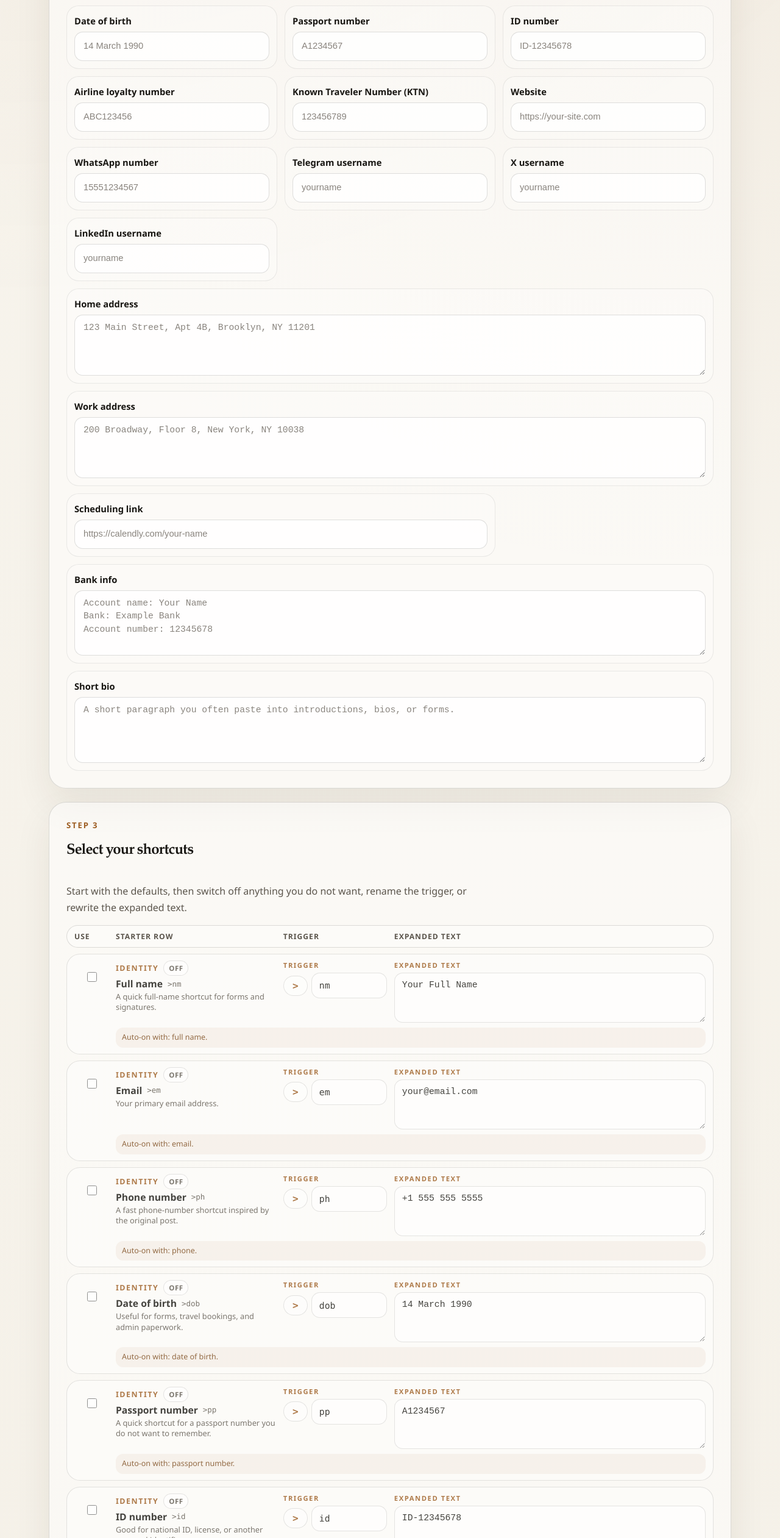
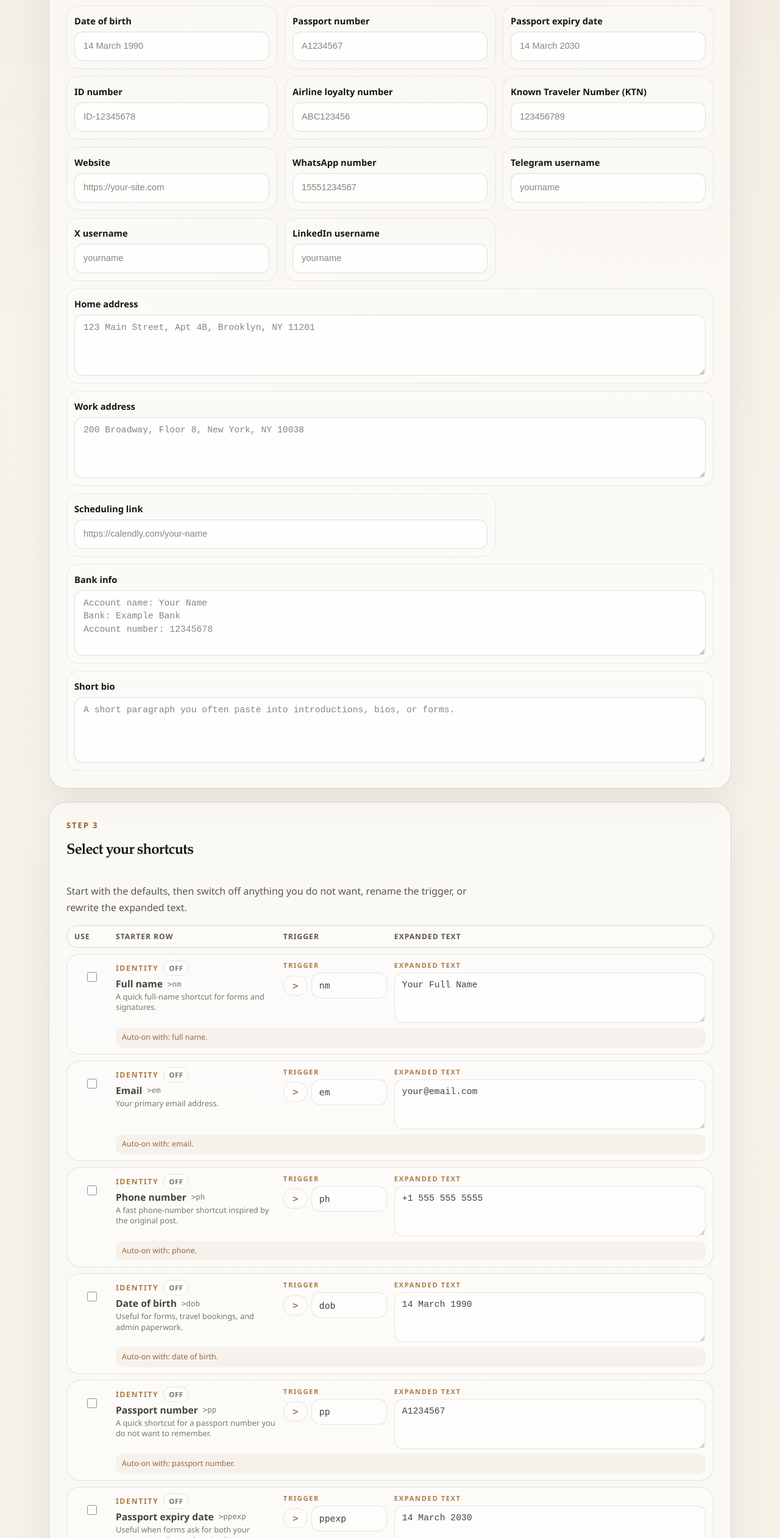
Before and after one commit to amamujee/shortcut-pack, a website: page generator.html in a window 1280 px wide. Shown: the part 1497-4019 px from the top of the page at 61% size. Drawn offline with Linux system fonts and the light colour scheme.

Commit message:
Add passport expiry shortcut and stabilize demo

```diff
--- a/app.js
+++ b/app.js
@@ -27,6 +27,7 @@ const profileShortcutPreviewMap = [
   { field: "phone", starterId: "phone" },
   { field: "dob", starterId: "dob" },
   { field: "passportNumber", starterId: "passport" },
+  { field: "passportExpiryDate", starterId: "passportExpiryDate" },
   { field: "idNumber", starterId: "idNumber" },
   { field: "airlineLoyaltyNumber", starterId: "airlineLoyalty" },
   { field: "knownTravelerNumber", starterId: "knownTravelerNumber" },
@@ -254,6 +255,7 @@ function validateProfileValue(key, value) {
       return digits.length >= 8 ? "" : "Enter a valid WhatsApp number with country code.";
     }
     case "dob":
+    case "passportExpiryDate":
       return isLikelyValidDate(trimmed)
         ? ""
         : "Use a real date like 14 March 1990 or 1990-03-14.";
@@ -394,6 +396,7 @@ function formatMissingFields(definition) {
     phone: "phone",
     dob: "date of birth",
     passportNumber: "passport number",
+    passportExpiryDate: "passport expiry date",
     idNumber: "ID number",
     airlineLoyaltyNumber: "airline loyalty number",
     knownTravelerNumber: "Known Traveler Number",
--- a/generator.html
+++ b/generator.html
@@ -1238,6 +1238,25 @@ tbody tr.duplicate-row {
 
             <label
               class="profile-field"
+              data-preview-field="passportExpiryDate"
+              data-preview-starter="passportExpiryDate"
+            >
+              <span class="field-head">
+                <span class="field-title">Passport expiry date</span>
+                <span class="field-shortcut-preview" hidden></span>
+              </span>
+              <input
+                id="passportExpiryDate"
+                name="passportExpiryDate"
+                type="text"
+                maxlength="40"
+                data-validate="passportExpiryDate"
+                placeholder="14 March 2030"
+              />
+            </label>
+
+            <label
+              class="profile-field"
               data-preview-field="idNumber"
               data-preview-starter="idNumber"
             >
@@ -1659,6 +1678,7 @@ tbody tr.duplicate-row {
     phone: "",
     dob: "",
     passportNumber: "",
+    passportExpiryDate: "",
     idNumber: "",
     airlineLoyaltyNumber: "",
     knownTravelerNumber: "",
@@ -1755,6 +1775,16 @@ tbody tr.duplicate-row {
       requiredProfileFields: ["passportNumber"],
       placeholder: "A1234567",
       build: (profile) => profile.passportNumber || "A1234567",
+    },
+    {
+      id: "passportExpiryDate",
+      category: "Identity",
+      title: "Passport expiry date",
+      description: "Useful when forms ask for both your passport number and expiry date.",
+      suffix: "ppexp",
+      requiredProfileFields: ["passportExpiryDate"],
+      placeholder: "14 March 2030",
+      build: (profile) => profile.passportExpiryDate || "14 March 2030",
     },
     {
       id: "idNumber",
@@ -2069,6 +2099,7 @@ const profileShortcutPreviewMap = [
   { field: "phone", starterId: "phone" },
   { field: "dob", starterId: "dob" },
   { field: "passportNumber", starterId: "passport" },
+  { field: "passportExpiryDate", starterId: "passportExpiryDate" },
   { field: "idNumber", starterId: "idNumber" },
   { field: "airlineLoyaltyNumber", starterId: "airlineLoyalty" },
   { field: "knownTravelerNumber", starterId: "knownTravelerNumber" },
@@ -2296,6 +2327,7 @@ function validateProfileValue(key, value) {
       return digits.length >= 8 ? "" : "Enter a valid WhatsApp number with country code.";
     }
     case "dob":
+    case "passportExpiryDate":
       return isLikelyValidDate(trimmed)
         ? ""
         : "Use a real date like 14 March 1990 or 1990-03-14.";
@@ -2436,6 +2468,7 @@ function formatMissingFields(definition) {
     phone: "phone",
     dob: "date of birth",
     passportNumber: "passport number",
+    passportExpiryDate: "passport expiry date",
     idNumber: "ID number",
     airlineLoyaltyNumber: "airline loyalty number",
     knownTravelerNumber: "Known Traveler Number",
```
Also changed, not shown: generator.source.html (+19 -0 lines), index.html (+11 -2 lines), index.source.html (+10 -1 lines), starter-pack.cjs (+11 -0 lines).
